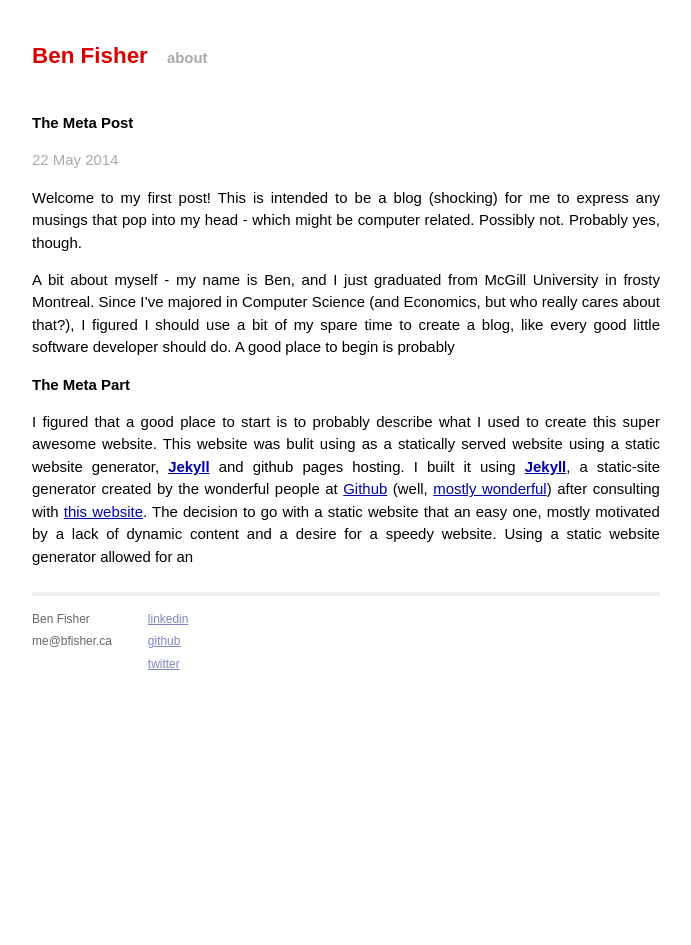
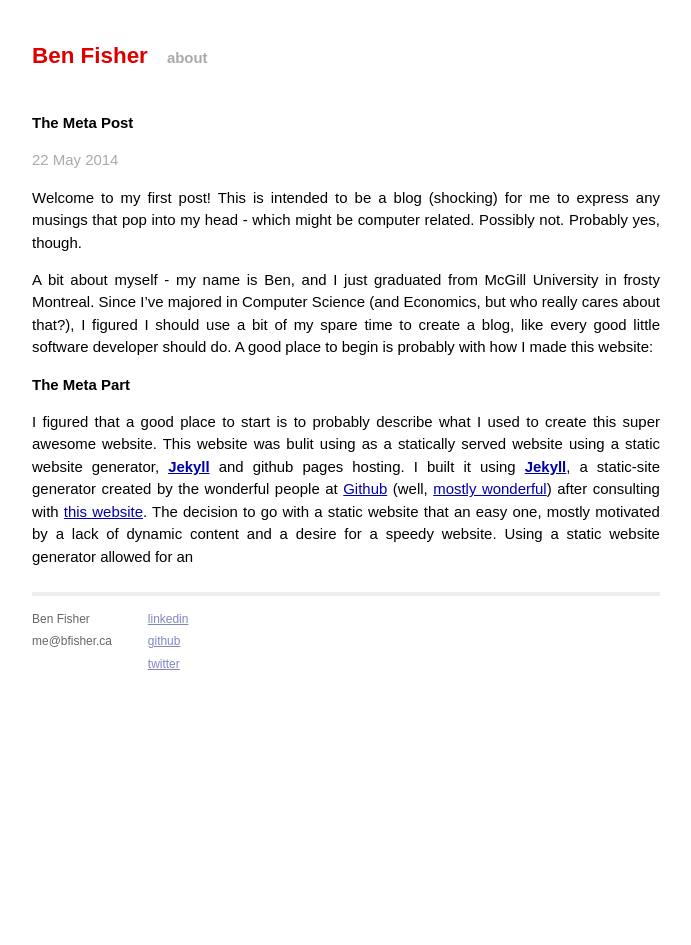
Before and after one commit to bzfisher/bzfisher.github.io, a Jekyll site: the page built from _posts/2014-05-22-the-meta-post.markdown, in a window 1280 px wide. Shown: the whole page, without its empty margins (294-985 px from the left). Built offline with Jekyll 4.4.1, drawn with Linux system fonts in a browser that asks for light colours; Markdown is read by kramdown in place of the engine named in the settings.

Commit message:
updated first post

```diff
--- a/_posts/2014-05-22-the-meta-post.markdown
+++ b/_posts/2014-05-22-the-meta-post.markdown
@@ -6,8 +6,7 @@ tags: jekyll practice 1
 ---
 Welcome to my first post! This is intended to be a blog (shocking) for me to express any musings that pop into my head - which might be computer related. Possibly not. Probably yes, though.
 
-A bit about myself - my name is Ben, and I just graduated from McGill University in frosty Montreal. Since I've majored in Computer Science (and Economics, but who really cares about that?), I figured I should use a bit of my spare time to create a blog, like every good little software developer should do. A good place to begin is probably
-
+A bit about myself - my name is Ben, and I just graduated from McGill University in frosty Montreal. Since I've majored in Computer Science (and Economics, but who really cares about that?), I figured I should use a bit of my spare time to create a blog, like every good little software developer should do. A good place to begin is probably with how I made this website:
 ### The Meta Part
 I figured that a good place to start is to probably describe what I used to create this super awesome website. This website was bulit using as a statically served website using a static website generator, **[Jekyll][jekyll]** and github pages hosting. I built it using **[Jekyll][jekyll]**, a static-site generator created by the wonderful people at [Github] [github] (well, [mostly wonderful][github_trouble]) after consulting with [this website][top_static_gen]. The decision to go with a static website that an easy one, mostly motivated by a lack of dynamic content and a desire for a speedy website. Using a static website generator allowed for an
 
```
